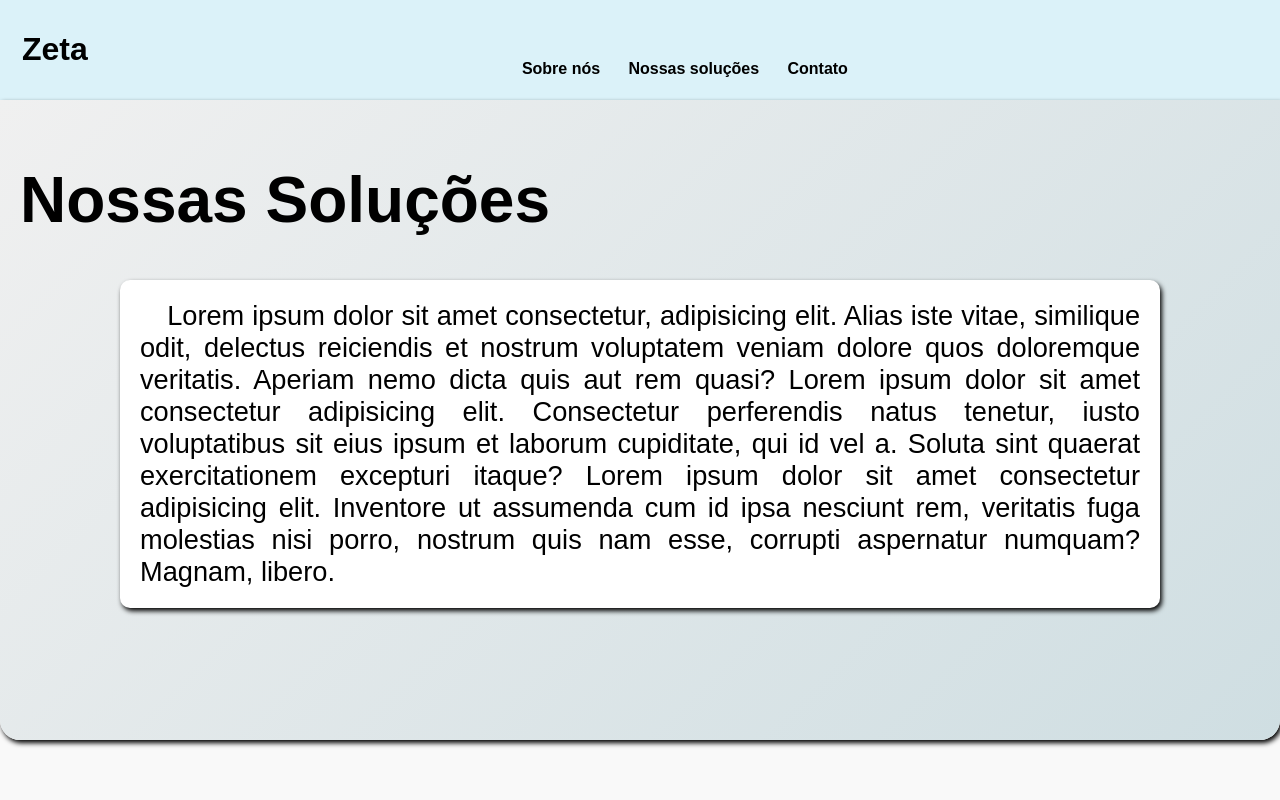
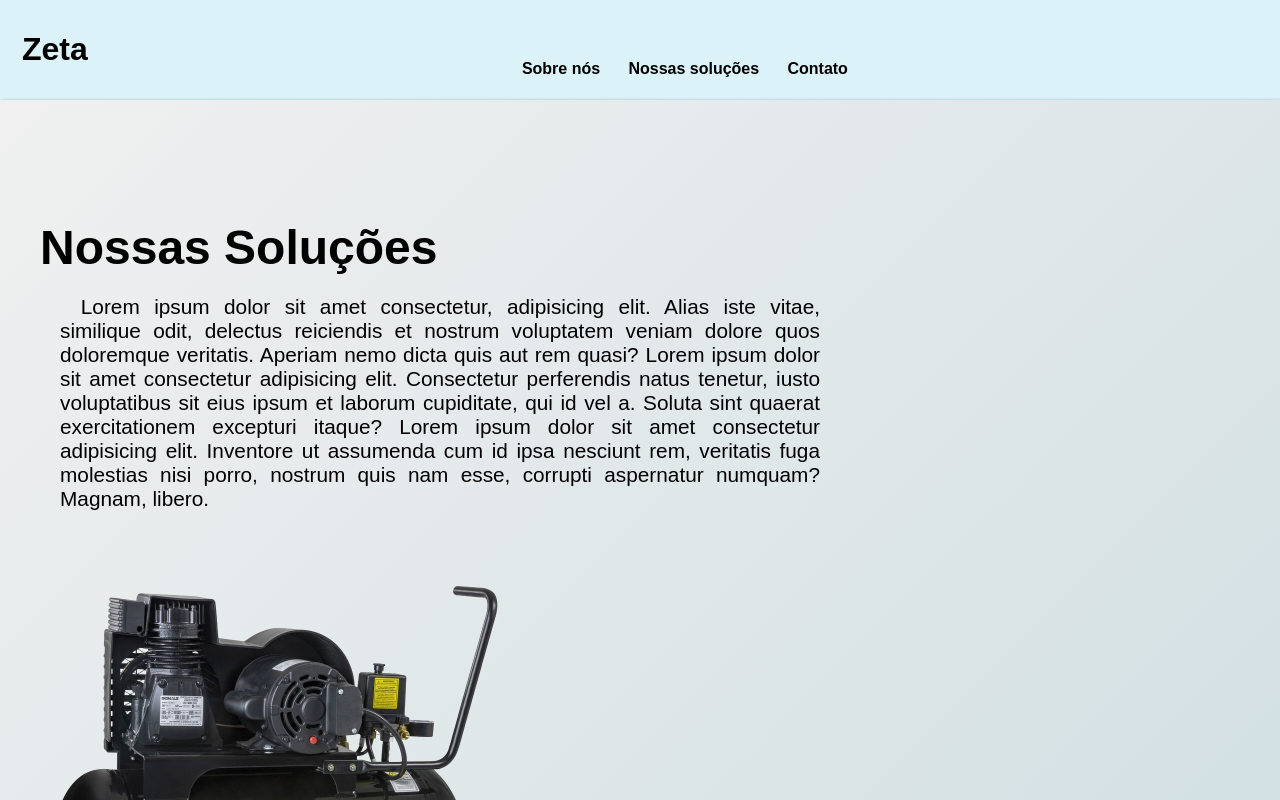
Before and after one commit to enzoDante/frontend-backend-teste-estagio, a React (Create React App) app in the folder front-end-tsx/: page /solucoes in a window 1280 px wide. Shown: the top 800 px of the page. Built offline with nearby package versions, Linux system fonts and the light colour scheme.

Commit message:
adicionando imagem de compressor

```diff
--- a/front-end-tsx/src/components/Styles/StyledPadrao.tsx
+++ b/front-end-tsx/src/components/Styles/StyledPadrao.tsx
@@ -33,7 +33,7 @@ export const StyledPadrao = styled.main`
         from {opacity: 0; transform: translateY(50px);}
         to {opacity:1 ; transform: translateY(0px);}
     }
-
+    //=========missoes e valores====================
     #parentGrid{
         border: 2px solid transparent;
         margin: 0px -20px -20px -20px;
@@ -86,9 +86,47 @@ export const StyledPadrao = styled.main`
             to {opacity:1 ; transform: translateY(0px);}
         }
     }
+    //===============nossas solucoes====================
+
+    #solucoes{
+        article{
+            display: inline-block;
+            max-width: 800px;
+            margin-top: 5vh;
+            vertical-align: top;
+            padding: 20px;
+
+            h1{
+                margin-bottom: 2vh;
+                font-size: 3em;
+            }
+            p{
+                margin-top: -2vh;
+                background-color: transparent;
+                font-size: 1.3em;
+                box-shadow: none;
+            }
+        }
+        img{
+            display: inline-block;
+            width: 500px;
+        }
+    }
+
     @media screen and (max-width: 1200px){
         section{
             grid-template-columns: 1fr 1fr;
+        }
+        #solucoes{
+            article{
+                display: block;
+                margin: auto;
+            }
+            img{
+                display: block;
+                margin: auto;
+                width: 300px;
+            }
         }
     }
     @media screen and (max-width: 800px) {
--- a/front-end-tsx/src/pages/NossasSolucoes/Solucoes.tsx
+++ b/front-end-tsx/src/pages/NossasSolucoes/Solucoes.tsx
@@ -4,11 +4,14 @@ export default function Solucoes(){
 
     return(
         <StyledPadrao>
-            <div>
-                <h1>Nossas Soluções</h1>
-                <p>
-                    Lorem ipsum dolor sit amet consectetur, adipisicing elit. Alias iste vitae, similique odit, delectus reiciendis et nostrum voluptatem veniam dolore quos doloremque veritatis. Aperiam nemo dicta quis aut rem quasi? Lorem ipsum dolor sit amet consectetur adipisicing elit. Consectetur perferendis natus tenetur, iusto voluptatibus sit eius ipsum et laborum cupiditate, qui id vel a. Soluta sint quaerat exercitationem excepturi itaque? Lorem ipsum dolor sit amet consectetur adipisicing elit. Inventore ut assumenda cum id ipsa nesciunt rem, veritatis fuga molestias nisi porro, nostrum quis nam esse, corrupti aspernatur numquam? Magnam, libero.
-                </p>
+            <div id="solucoes">
+                <article>
+                    <h1>Nossas Soluções</h1>
+                    <p>
+                        Lorem ipsum dolor sit amet consectetur, adipisicing elit. Alias iste vitae, similique odit, delectus reiciendis et nostrum voluptatem veniam dolore quos doloremque veritatis. Aperiam nemo dicta quis aut rem quasi? Lorem ipsum dolor sit amet consectetur adipisicing elit. Consectetur perferendis natus tenetur, iusto voluptatibus sit eius ipsum et laborum cupiditate, qui id vel a. Soluta sint quaerat exercitationem excepturi itaque? Lorem ipsum dolor sit amet consectetur adipisicing elit. Inventore ut assumenda cum id ipsa nesciunt rem, veritatis fuga molestias nisi porro, nostrum quis nam esse, corrupti aspernatur numquam? Magnam, libero.
+                    </p>
+                </article>
+                <img src="/images/compressor.png" alt="" />
             </div>
         </StyledPadrao>
     )
```
Also changed, not shown: front-end-tsx/public/images/compressor.png (added).
